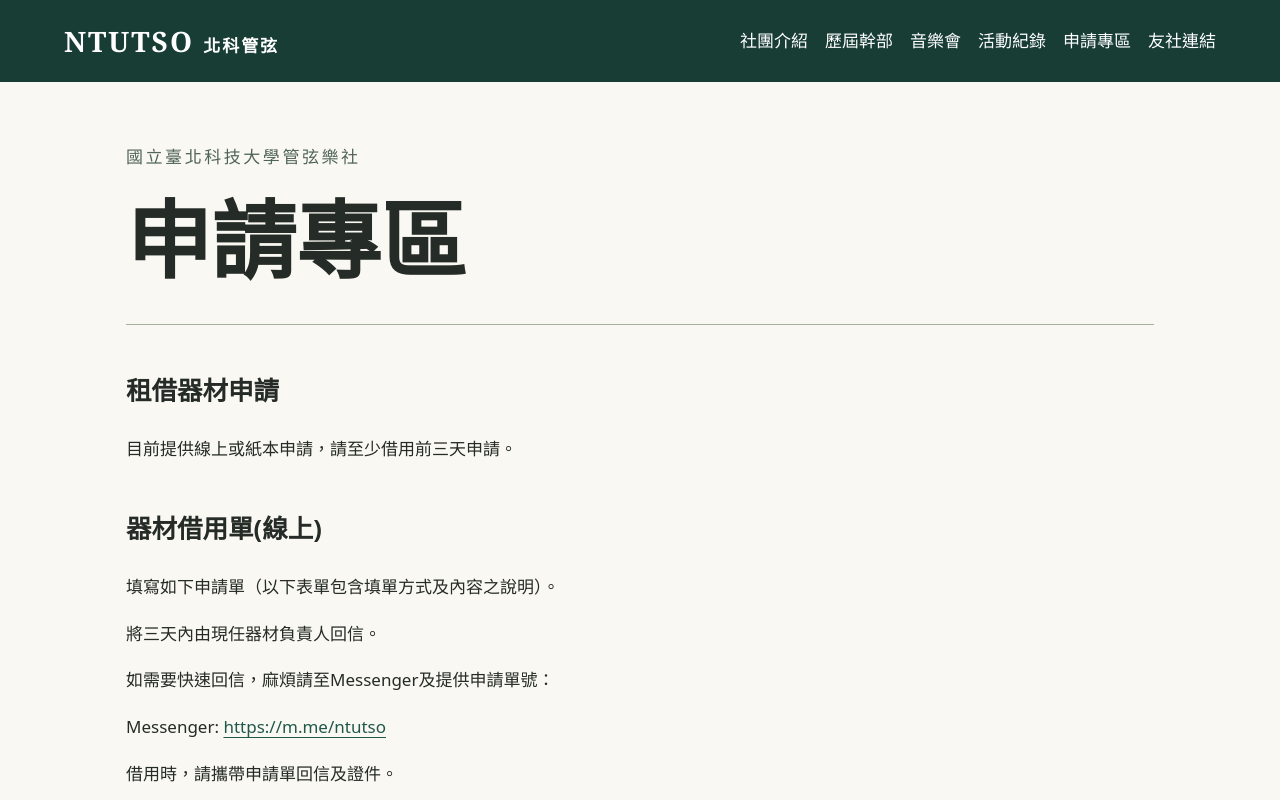
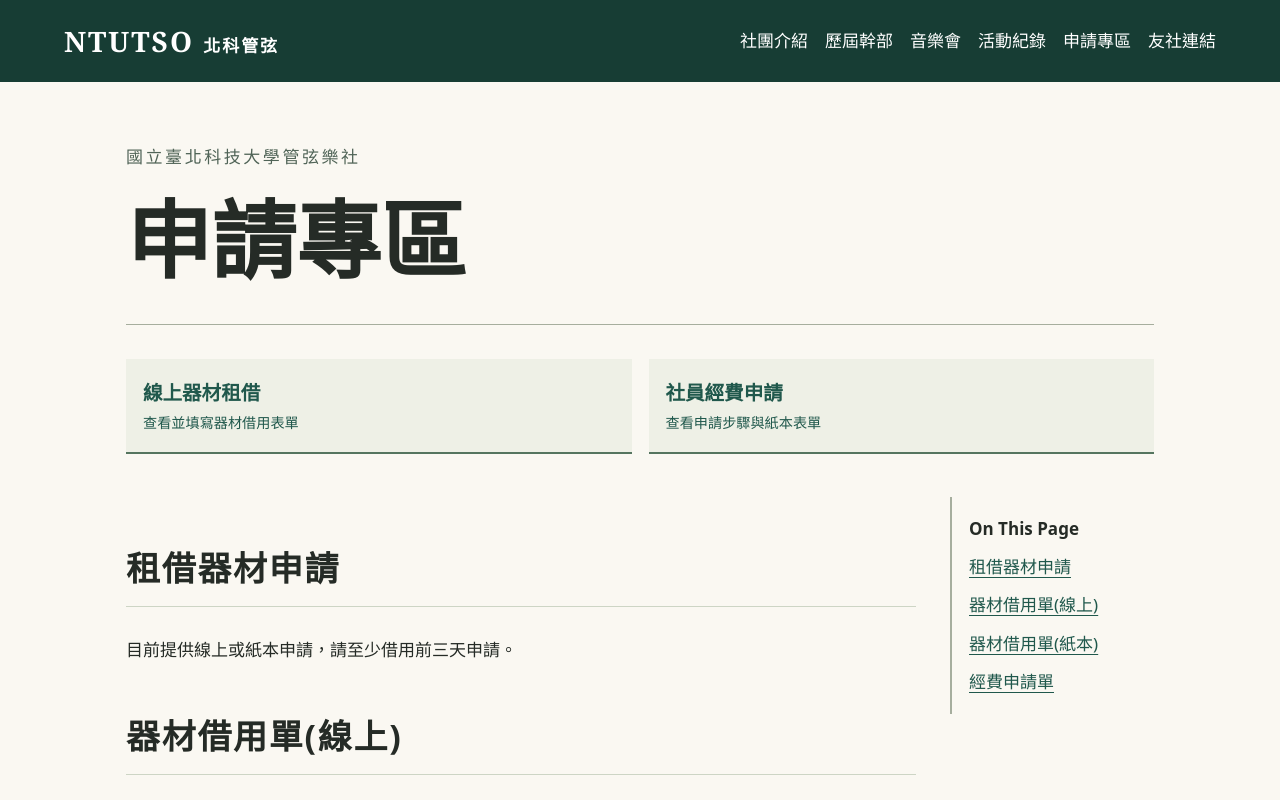
Before and after one commit to lrnbrad/ntutso-website, an Astro site: page /application in a window 1280 px wide. Shown: the top 800 px of the page. Built offline with nearby package versions, Linux system fonts and the light colour scheme; Astro itself is replaced by a stand-in of ours.

Commit message:
在五個主要專區加入精選入口與頁內導覽

```diff
--- a/src/content.config.ts
+++ b/src/content.config.ts
@@ -11,6 +11,7 @@ function collection(name: string) {
       })).optional(),
       months: z.array(z.object({ month: z.string(), items: z.array(z.string()) })).optional(),
       annualNote: z.string().optional(),
+      featured: z.array(z.object({ title: z.string(), summary: z.string().optional(), url: z.string(), photo: z.string().optional() })).optional(),
       highlights: z.array(z.object({ title: z.string(), photo: z.string(), url: z.string().optional() })).optional() }),
   });
 }
--- a/src/content/pages/application.md
+++ b/src/content/pages/application.md
@@ -1,6 +1,9 @@
 ---
 title: "申請專區"
 order: 0
+featured:
+  - {"title": "線上器材租借", "summary": "查看並填寫器材借用表單", "url": "/application/equipment-rental/"}
+  - {"title": "社員經費申請", "summary": "查看申請步驟與紙本表單", "url": "#經費申請單"}
 ---
 
 ## 租借器材申請
--- a/src/content/pages/concerts.md
+++ b/src/content/pages/concerts.md
@@ -1,4 +1,7 @@
 ---
 title: 音樂會
 order: 0
+featured:
+  - {"title": "下一站是你", "summary": "110 學年度期末音樂會", "url": "/concerts/archive-2/", "photo": "/media/cd2b480ab03c4b.webp"}
+  - {"title": "烏托邦的號角聲", "summary": "演出紀錄與影音", "url": "/concerts/archive-6/", "photo": "/media/cb35cb222b7e51.webp"}
 ---
--- a/src/content/pages/events.md
+++ b/src/content/pages/events.md
@@ -7,6 +7,9 @@ highlights:
   - {"title": "109學年度 迎新茶會", "photo": "/media/f1e1e43f592923.webp"}
   - {"title": "108學年度 校慶園遊會", "photo": "/media/24a681355bfd20.webp"}
   - {"title": "108學年度 迎新茶會", "photo": "/media/8fa05c584c7468.webp"}
+featured:
+  - {"title": "111 學年度迎新茶會", "summary": "團員相聚的開學活動", "url": "#111學年度-迎新茶會", "photo": "/media/d96f337247c9a4.webp"}
+  - {"title": "108 學年度校慶園遊會", "summary": "校慶活動回顧", "url": "#108學年度-校慶園遊會", "photo": "/media/24a681355bfd20.webp"}
 ---
 
 ## 111學年度 迎新茶會
--- a/src/content/pages/links.md
+++ b/src/content/pages/links.md
@@ -1,6 +1,9 @@
 ---
 title: "友社連結"
 order: 0
+featured:
+  - {"title": "賦展鋼琴社", "summary": "認識北科校內音樂社團", "url": "#賦展鋼琴社"}
+  - {"title": "北教大迴聲管樂", "summary": "探索校外友社", "url": "#ntue-echowind"}
 ---
 
 ## On-campus friendship
--- a/src/content/pages/officer-members.md
+++ b/src/content/pages/officer-members.md
@@ -1,4 +1,7 @@
 ---
 title: "歷屆幹部"
 order: 0
+featured:
+  - {"title": "111 學年度幹部與分部長", "summary": "第 13 屆團隊名錄", "url": "/officers/111/", "photo": "/media/fc422660743eb4.webp"}
+  - {"title": "108 學年度幹部與分部長", "summary": "回看第 10 屆團隊", "url": "/officers/108/"}
 ---
--- a/src/pages/[...slug].astro
+++ b/src/pages/[...slug].astro
@@ -19,6 +19,15 @@ const nav = [['introduction','社團介紹'],['officer-members','歷屆幹部'],
 const home = entry.id === 'home';
 const group = entry.id === 'concerts' ? 'concerts' : entry.id === 'officer-members' ? 'officers' : undefined;
 const entries = group ? (await getCollection(group)).sort((a,b) => b.data.order-a.data.order || a.id.localeCompare(b.id)) : [];
+const directory = entry.collection === 'pages' && ['events','concerts','officer-members','application','links'].includes(entry.id);
+const years = new Map<string, typeof entries>();
+for (const item of entries) {
+  const year = item.data.title.match(/(\d{3,4})\s*學年/)?.[1];
+  const label = year ? year + ' 學年度' : '其他紀錄';
+  years.set(label, [...(years.get(label) ?? []), item]);
+}
+const contents = group ? [...years.keys()].map(label => ({text: label, slug: label.replace(' ', '-')}))
+  : headings.filter(h => h.depth === 2 && (entry.id !== 'links' || h.text.startsWith('校內友社') || h.text.startsWith('校外友社')));
 ---
 <!doctype html><html lang="zh-Hant"><head><meta charset="utf-8"/><meta name="viewport" content="width=device-width"/><title>{entry.data.title}｜北科管弦 NTUTSO</title></head>
 <body><header><a class="brand" href={local('')}>NTUTSO <small>北科管弦</small></a><nav>{nav.map(([path,label])=><a href={local(path+'/')}>{label}</a>)}</nav></header>
@@ -43,7 +52,20 @@ const entries = group ? (await getCollection(group)).sort((a,b) => b.data.order-
     <ul>{month.items.map(item => <li>{item}</li>)}</ul></section>)}</div>
   {entry.data.annualNote && <p>{entry.data.annualNote}</p>}
 </section>}
-<ActivityWall/></article></div> : <article><Content /></article>}
-{group && <div class="cards">{entries.map(item=><a href={local(group+'/'+item.id+'/')}>{item.data.title} ↗</a>)}</div>}
-{entry.id==='application' && <a class="action" href={local('application/equipment-rental/')}>開啟器材租借專區 →</a>}
+<ActivityWall/></article></div> : directory ? <>
+{entry.data.featured?.length > 0 && <div class="featured-links">{entry.data.featured.map(item =>
+  <a href={item.url.startsWith('/') ? local(item.url) : item.url}>
+    {item.photo && <img src={local(item.photo)} alt=""/>}
+    <span><strong>{item.title}</strong><small>{item.summary}</small></span>
+  </a>)}</div>}
+<div class="intro-layout">
+  <aside><nav aria-label="本頁目錄"><strong>On This Page</strong>
+    {contents.map(h => <a href={'#'+h.slug}>{h.text}</a>)}
+  </nav></aside>
+  <article class="intro"><Content/>
+    {[...years].map(([label, items]) => <section id={label.replace(' ', '-')}><h2>{label}</h2>
+      <div class="cards">{items.map(item => <a href={local(group+'/'+item.id+'/')}>{item.data.title} ↗</a>)}</div>
+    </section>)}
+  </article>
+</div></> : <article><Content /></article>}
 </Main><footer>北科管弦 NTUTSO　·　<a href="https://sites.google.com/ntut.org.tw/orchestra-students/">團員專區</a>　·　<a href="https://m.me/NTUTOrchestra">聯絡樂團</a></footer></body></html>
--- a/src/style.css
+++ b/src/style.css
@@ -18,3 +18,9 @@
 .activity-wall a{display:grid;place-items:center;width:9rem;height:5.5rem}
 .activity-wall img{width:100%;height:100%;object-fit:contain}
 @media(min-width:620px){.teacher-grid,.month-grid{grid-template-columns:repeat(3,minmax(0,1fr))}}
+.featured-links{display:grid;grid-template-columns:repeat(auto-fit,minmax(min(100%,15rem),1fr));gap:1rem;margin:0 0 2.5rem}
+.featured-links a{display:flex;align-items:center;gap:1rem;padding:1rem;background:#eef0e6;border-bottom:2px solid #55755f;text-decoration:none}
+.featured-links a:hover strong,.featured-links a:focus-visible strong{text-decoration:underline}
+.featured-links img{width:4.75rem;height:5.75rem;object-fit:contain}
+.featured-links strong,.featured-links small{display:block}
+.featured-links strong{font-size:1.15rem}
```
Also changed, not shown: .pages.yml.
